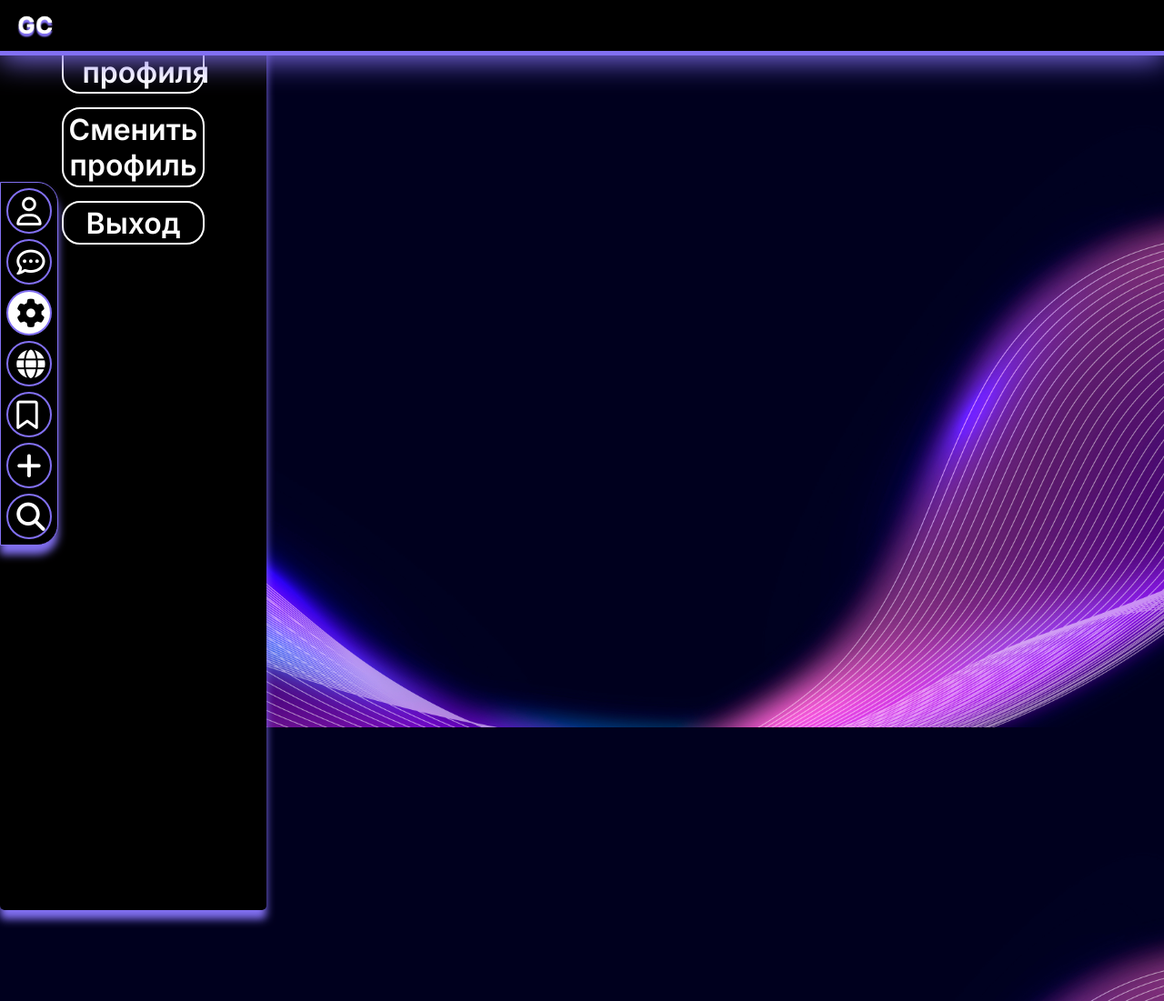
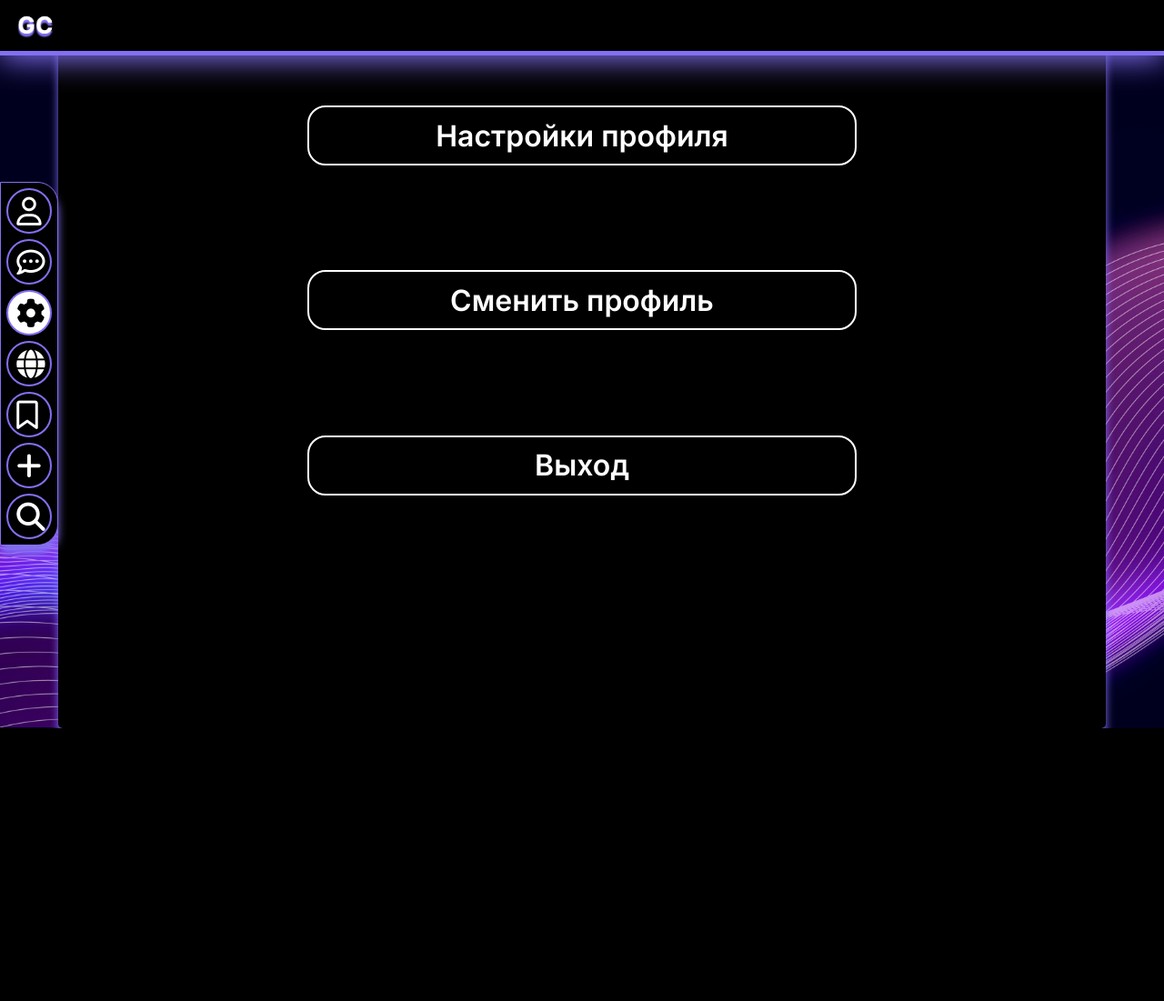
Before and after one commit to 101lLEOl101/Goodchat, a Django app: page /settings/ in a window 1280 px wide. Shown: the whole page at 91% size. After the commit the page ends 801 px from the top, so only its background shows below. Run offline with Django 4.2, Linux system fonts and the light colour scheme; some libraries are stand-ins or nearby versions.

Commit message:
fix settings page css

```diff
--- a/main/static/css/style.css
+++ b/main/static/css/style.css
@@ -128,17 +128,14 @@ transition: 0.3s;
     margin-bottom: 100px;
     padding-top:1px
 }
-.main_page_post{
-
-}
 
 .setting_page{
     width: 90%;
-    height: 1000px;
+    height: 100vh;
+    margin: 0 auto;
     background-color: #000000;
     border-radius: 5px;
     box-shadow: 0px 10px 10px #8270F2;
-    margin-bottom: 100px;
     padding-top:1px
 }
 /* Специально для профиля */
@@ -205,7 +202,6 @@ li{
     transform: translate(-50%, -50%);
     left: 50%;
     top: 50%;
-    max-height: 80%;
 }
 
 .btn_add{
@@ -318,8 +314,6 @@ cursor: pointer;
     padding:1%;
     color:white;
     font-size: calc(24px + 16 * (100vw / 2560));
-    padding-right:auto;
-    padding:left:auto;
     border: 2px solid white;
     background-color:black;
     border-radius:20px;
@@ -328,7 +322,7 @@ cursor: pointer;
     display: grid;
     text-align: center;
     margin:auto;
-    margin-top:5%;
+    margin-top:10%;
 }
 
 /* Profile-card */
--- a/main/templates/settings.html
+++ b/main/templates/settings.html
@@ -3,11 +3,9 @@
 {% block title %}Настройки{% endblock %}
 
 {% block content %}
-<div>
-    <div class = "setting_page">
-        <a href="{% url 'set-prof' %}" class="setting-btn">Настройки профиля</a>
-        <a href="{% url 'login' %}" class="setting-btn">Сменить профиль</a>
-        <a href="" class="setting-btn">Выход</a>
-    </div>
+<div class = "setting_page">
+    <a href="{% url 'set-prof' %}" class="setting-btn">Настройки профиля</a>
+    <a href="{% url 'login' %}" class="setting-btn">Сменить профиль</a>
+    <a href="" class="setting-btn">Выход</a>
 </div>
 {% endblock %}
```
